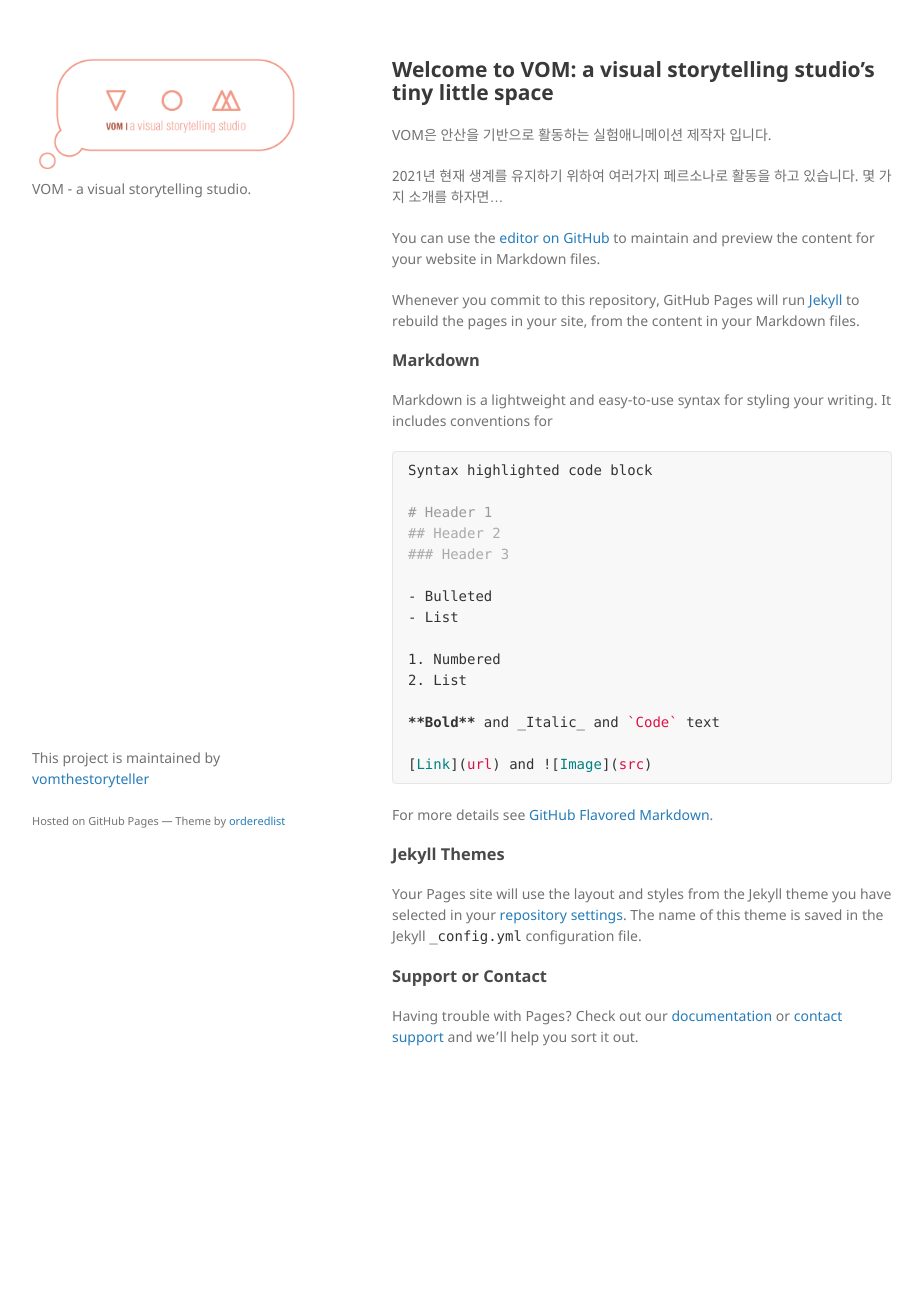
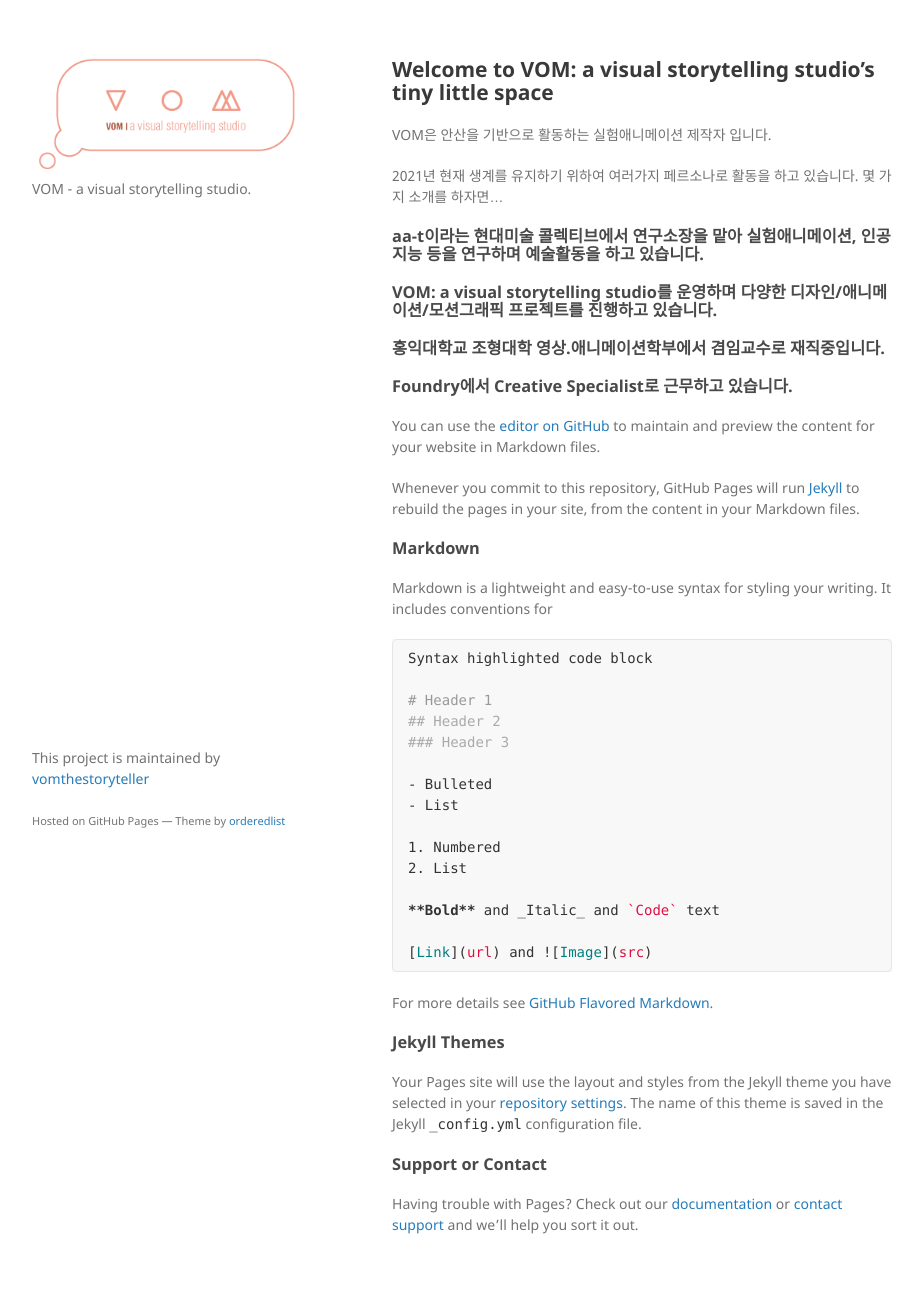
Before and after one commit to vomthestoryteller/www, a Jekyll site: the page built from index.md, in a window 1280 px wide. Shown: the whole page, without its empty margins (178-1101 px from the left). Built offline with Jekyll 4.4.1, drawn with Linux system fonts in a browser that asks for light colours; our own code applies the rules of GitHub Pages for plain Markdown files; before the commit the page ends 1117 px from its top, so only the background shows below that.

Commit message:
Update index.md

```diff
--- a/index.md
+++ b/index.md
@@ -4,6 +4,12 @@ VOM은 안산을 기반으로 활동하는 실험애니메이션 제작자 입
 
 2021년 현재 생계를 유지하기 위하여 여러가지 페르소나로 활동을 하고 있습니다.
 몇 가지 소개를 하자면...
+
+### aa-t이라는 현대미술 콜렉티브에서 연구소장을 맡아 실험애니메이션, 인공지능 등을 연구하며 예술활동을 하고 있습니다.
+### VOM: a visual storytelling studio를 운영하며 다양한 디자인/애니메이션/모션그래픽 프로젝트를 진행하고 있습니다.
+### 홍익대학교 조형대학 영상.애니메이션학부에서 겸임교수로 재직중입니다.
+### Foundry에서 Creative Specialist로 근무하고 있습니다.
+
 
 
 You can use the [editor on GitHub](https://github.com/vomthestoryteller/www/edit/gh-pages/index.md) to maintain and preview the content for your website in Markdown files.
```
